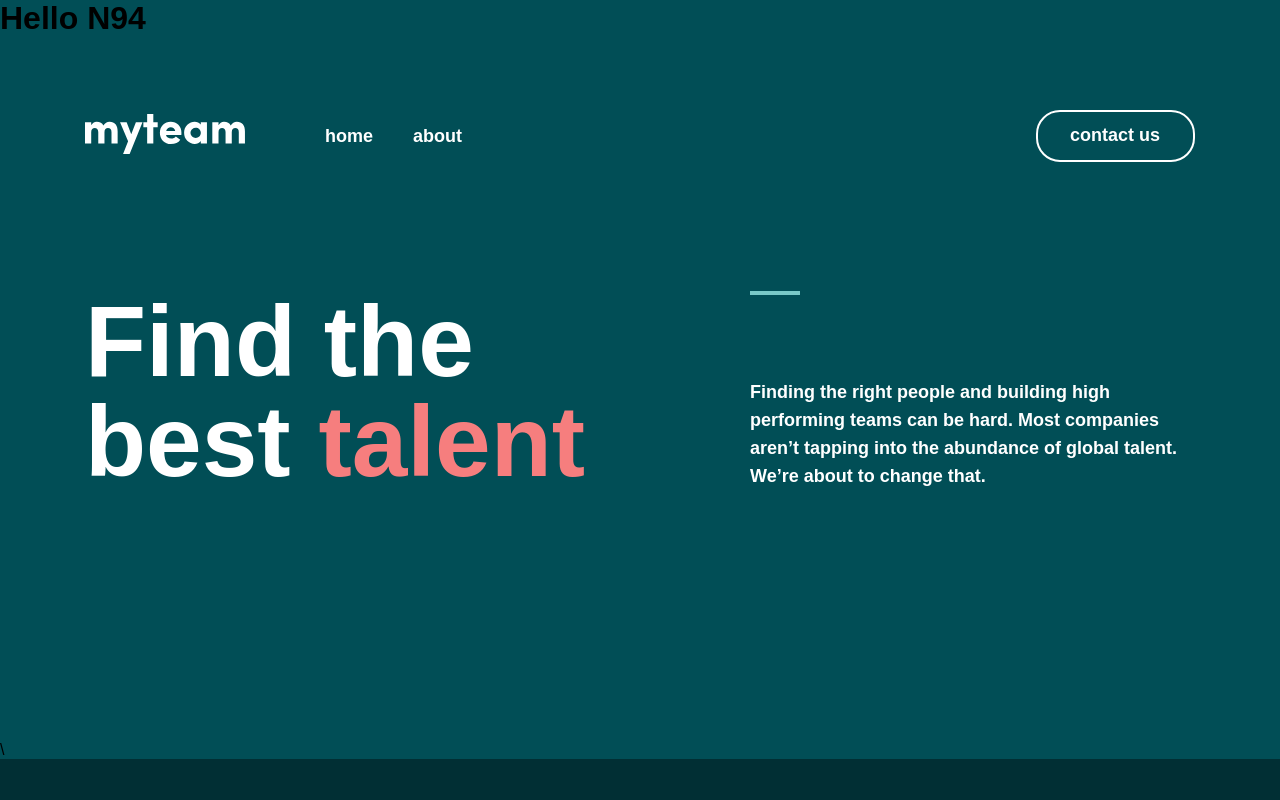
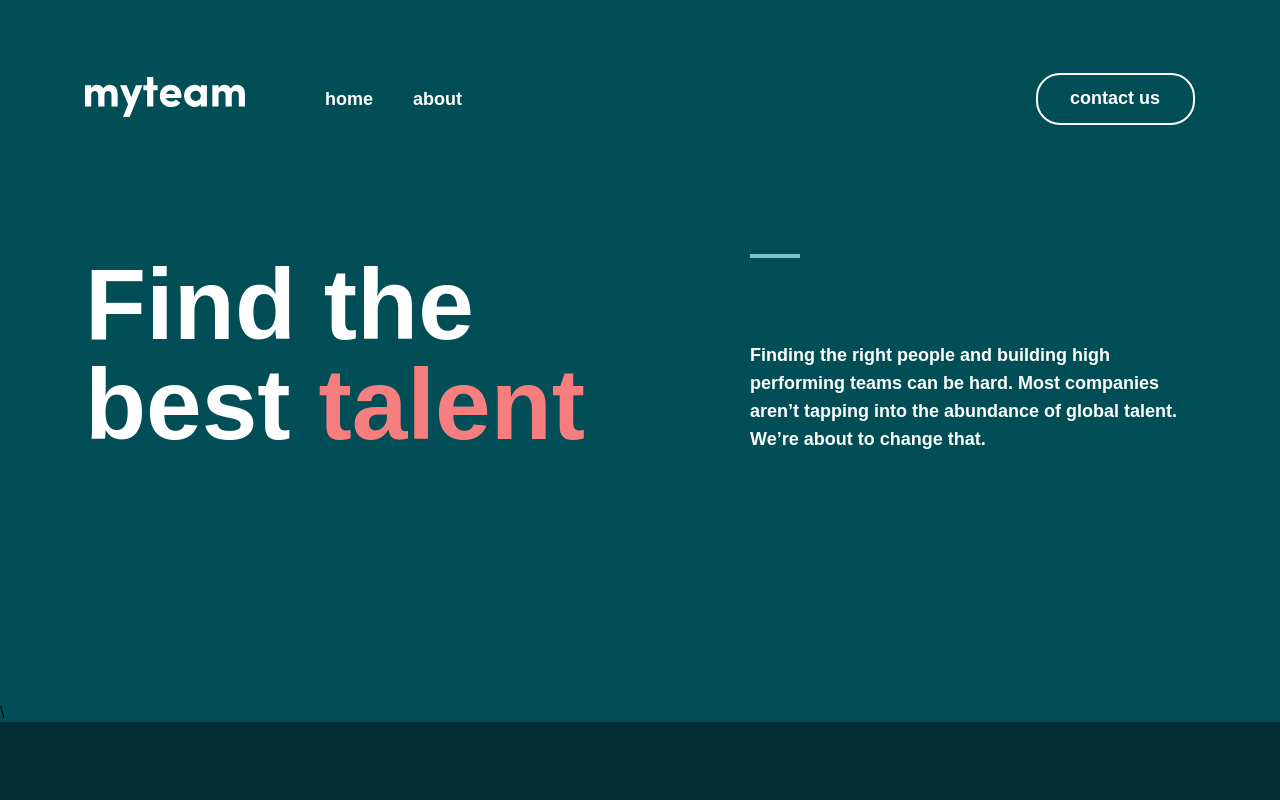
Before and after one commit to Muslima-coder/MyTeam, a plain HTML site: page index.html in a window 1280 px wide. Shown: the top 800 px of the page. Drawn offline with Linux system fonts and the light colour scheme; a web font is replaced by a local one.

Commit message:
Remove H1 tag in HTML file

```diff
--- a/index.html
+++ b/index.html
@@ -9,7 +9,6 @@
 </head>
 <body>
     <!-- Header part -->
-     <h1>Hello N94</h1>
     <header class="site-header">
         <div class="container header">
             <div class="header-logo-wrapper">
```
